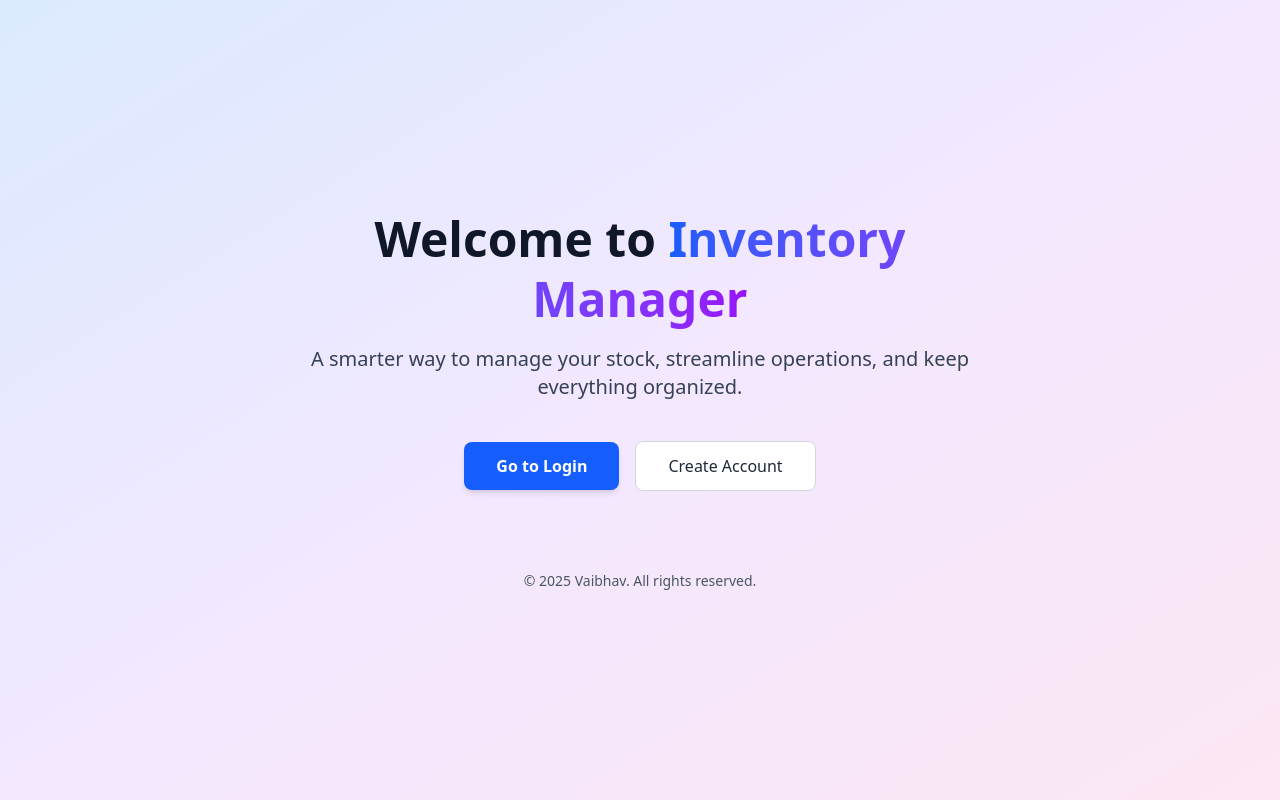
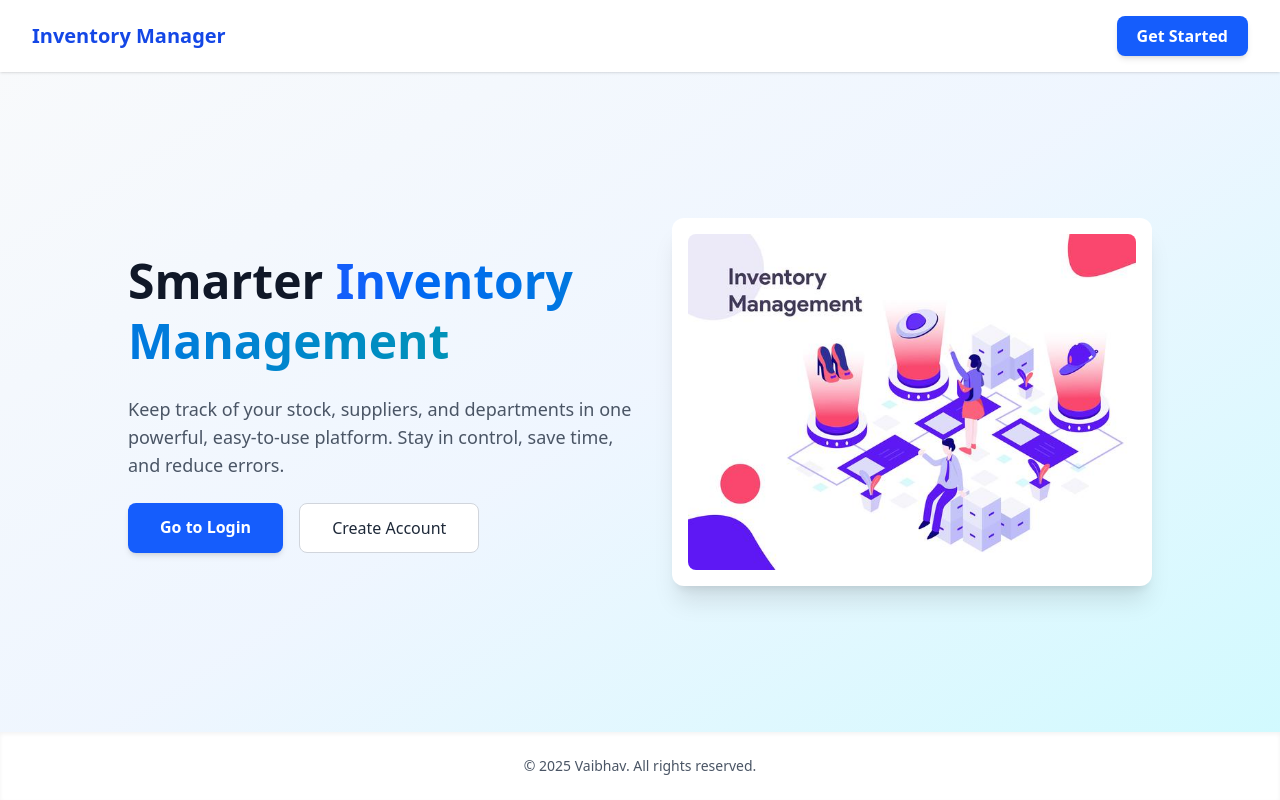
Before and after one commit to vaibhavhumain/inventory-frontend-, a Next.js app: page / in a window 1280 px wide. Built offline with nearby package versions, Linux system fonts and the light colour scheme.

Commit message:
Added new

```diff
--- a/components/Navbar.js
+++ b/components/Navbar.js
@@ -26,9 +26,8 @@ export default function Navbar() {
     { href: "/feed", label: "Feed Stock" },
     { href: "/issue", label: "Issue Stock" },
     { href: "/items", label: "Items" },
-    { href: "/analytics", label: "Analytics" },
+    // { href: "/analytics", label: "Analytics" },
   ];
-
   return (
     <nav className="bg-white shadow-md border-b sticky top-0 z-50">
       <div className="max-w-7xl mx-auto px-4 sm:px-6 lg:px-8">
--- a/src/app/analytics/page.js
+++ b/src/app/analytics/page.js
@@ -5,12 +5,17 @@ import AnalysisCard from "../../../components/AnalysisCard";
 import AnalysisCharts from "../../../components/AnalysisCharts";
 import Navbar from "../../../components/Navbar";
 import API from "../../../utils/api";
-import { TrendingUp, AlertTriangle, Package } from "lucide-react";
+import {
+  Package,
+  AlertTriangle,
+  TrendingDown,
+  BarChart3,
+} from "lucide-react";
 
 // Utility to get start/end of a month
 function getMonthRange(year, month) {
   const startDate = new Date(year, month, 1);
-  const endDate = new Date(year, month + 1, 0); // last day of month
+  const endDate = new Date(year, month + 1, 0);
   return {
     startDate: startDate.toISOString().split("T")[0],
     endDate: endDate.toISOString().split("T")[0],
@@ -24,29 +29,29 @@ export default function AnalyticsPage() {
   const [stockValue, setStockValue] = useState(null);
   const [consumption, setConsumption] = useState([]);
   const [reorder, setReorder] = useState([]);
-  const [turnover, setTurnover] = useState([]);
-  const [loading, setLoading] = useState(false); // ✅ NEW
+  const [monthlyTrend, setMonthlyTrend] = useState([]);
+  const [loading, setLoading] = useState(false);
 
   const fetchData = async (y, m) => {
     try {
-      setLoading(true); // ✅ start loading
+      setLoading(true);
       const { startDate, endDate } = getMonthRange(y, m);
 
-      const [valRes, conRes, reoRes, turRes] = await Promise.all([
+      const [valRes, conRes, reoRes, trendRes] = await Promise.all([
         API.get("/analysis/stock-value"),
         API.get("/analysis/consumption", { params: { startDate, endDate } }),
         API.get("/analysis/reorder"),
-        API.get("/analysis/turnover"),
+        API.get("/analysis/consumption-trend"), // new endpoint for monthly
       ]);
 
       setStockValue(valRes.data);
-      setConsumption(conRes.data);
+      setConsumption(conRes.data.consumption || []);
       setReorder(reoRes.data);
-      setTurnover(turRes.data);
+      setMonthlyTrend(trendRes.data || []);
     } catch (err) {
       console.error("Error loading analytics:", err);
     } finally {
-      setLoading(false); // ✅ stop loading
+      setLoading(false);
     }
   };
 
@@ -54,27 +59,37 @@ export default function AnalyticsPage() {
     fetchData(year, month);
   }, [year, month]);
 
-  // ✅ Calculate Fast vs Slow summary
-  const fastCount = turnover.filter((t) => t.type === "Fast-moving").length;
-  const slowCount = turnover.filter((t) => t.type === "Slow-moving").length;
+  const months = [
+    "January","February","March","April","May","June",
+    "July","August","September","October","November","December",
+  ];
 
-  const months = [
-    "January", "February", "March", "April", "May", "June",
-    "July", "August", "September", "October", "November", "December",
-  ];
+  // Derived values
+  const outOfStockCount = reorder.filter((r) => r.currentQty === 0).length;
+  const belowReorderCount = reorder.filter((r) => r.needsReorder).length;
+  const totalConsumption = consumption.reduce((sum, c) => sum + c.totalIssued, 0);
+
+  // Top 5 consumption
+  const top5Consumption = [...consumption]
+    .sort((a, b) => b.totalIssued - a.totalIssued)
+    .slice(0, 5)
+    .map((c) => ({
+      name: c.description || c.code || c._id,
+      value: c.totalIssued,
+    }));
 
   return (
     <>
       <Navbar />
       <div className="bg-gradient-to-br from-gray-50 via-blue-50 to-gray-100 min-h-screen p-8">
-        {/* Page Header */}
+        {/* Header */}
         <div className="max-w-7xl mx-auto flex flex-col sm:flex-row sm:items-center sm:justify-between mb-8">
           <div>
             <h1 className="text-3xl font-bold text-gray-800 flex items-center gap-2">
               📊 Inventory Analytics
             </h1>
             <p className="text-gray-500 mt-1">
-              Insights into stock usage, value, and performance.
+              A simple overview of stock health and usage.
             </p>
           </div>
 
@@ -108,7 +123,7 @@ export default function AnalyticsPage() {
 
         <div className="max-w-7xl mx-auto space-y-10">
           {/* Summary Cards */}
-          <div className="grid grid-cols-1 md:grid-cols-3 gap-6">
+          <div className="grid grid-cols-1 md:grid-cols-4 gap-6">
             <AnalysisCard
               title="Total Stock Value"
               value={stockValue?.totalStockValue?.toLocaleString("en-IN", {
@@ -120,57 +135,47 @@ export default function AnalyticsPage() {
             />
 
             <AnalysisCard
-              title="Items Below Reorder"
-              value={reorder.filter((r) => r.needsReorder).length}
-              icon={<AlertTriangle className="text-red-600" size={28} />}
+              title="Out of Stock Items"
+              value={outOfStockCount}
+              icon={<TrendingDown className="text-red-600" size={28} />}
               color="red"
             />
 
             <AnalysisCard
-              title="Fast-moving Items"
-              value={fastCount}
-              icon={<TrendingUp className="text-green-600" size={28} />}
+              title="Below Reorder"
+              value={belowReorderCount}
+              icon={<AlertTriangle className="text-orange-500" size={28} />}
+              color="orange"
+            />
+
+            <AnalysisCard
+              title={`Consumption (${months[month]})`}
+              value={totalConsumption}
+              icon={<BarChart3 className="text-green-600" size={28} />}
               color="green"
             />
           </div>
 
           {/* Charts */}
           <div className="grid grid-cols-1 lg:grid-cols-2 gap-6">
-            {/* Consumption by Item */}
+            {/* Top 5 Issued */}
             <div className="bg-white rounded-2xl shadow-lg p-6 hover:shadow-xl transition">
               <AnalysisCharts
-                title={`Consumption by Item (${months[month]} ${year})`}
+                title={`Top 5 Issued Items (${months[month]} ${year})`}
                 type="bar"
-                data={
-                  consumption.consumption?.map((c) => ({
-                    name: c.description || c.code || c._id,
-                    value: c.totalIssued,
-                  })) || []
-                }
+                data={top5Consumption}
               />
             </div>
 
-            {/* Turnover Ratios */}
+            {/* Monthly Trend */}
             <div className="bg-white rounded-2xl shadow-lg p-6 hover:shadow-xl transition">
               <AnalysisCharts
-                title="Turnover Ratio (by Item)"
-                type="bar"
-                data={turnover.map((t) => ({
-                  name: t.itemCode,
-                  value: Number(t.turnoverRatio.toFixed(2)),
+                title="Issues Over Time"
+                type="line"
+                data={monthlyTrend.map((t) => ({
+                  name: `${months[t.month - 1]} ${t.year}`,
+                  value: t.totalIssued,
                 }))}
-              />
-            </div>
-
-            {/* Fast vs Slow-moving */}
-            <div className="bg-white rounded-2xl shadow-lg p-6 hover:shadow-xl transition lg:col-span-2">
-              <AnalysisCharts
-                title="Fast vs Slow Moving Items"
-                type="pie"
-                data={[
-                  { name: "Fast-moving", value: fastCount },
-                  { name: "Slow-moving", value: slowCount },
-                ]}
               />
             </div>
           </div>
--- a/src/app/page.js
+++ b/src/app/page.js
@@ -3,42 +3,65 @@ import Link from "next/link";
 
 export default function Landing() {
   return (
-    <div className="min-h-screen flex flex-col items-center justify-center p-8 bg-gradient-to-br from-blue-100 via-purple-100 to-pink-100">
-      <div className="text-center max-w-2xl">
-        {/* Title */}
+    <div className="min-h-screen bg-gradient-to-br from-gray-50 via-blue-50 to-cyan-100 flex flex-col">
+      {/* Navbar */}
+      <header className="flex justify-between items-center px-8 py-4 bg-white shadow-sm">
+        <div className="text-xl font-bold text-blue-700">Inventory Manager</div>
+        <nav className="hidden md:flex gap-6 text-gray-700 font-medium">
+        </nav>
+        <Link
+          href="/register"
+          className="px-5 py-2 rounded-lg bg-blue-600 text-white font-semibold shadow-md hover:bg-blue-700 transition"
+        >
+          Get Started
+        </Link>
+      </header>
+
+      {/* Hero Section */}
+      <main className="flex flex-col-reverse md:flex-row items-center justify-between flex-1 px-8 md:px-16 lg:px-32">
+        {/* Left content */}
+        <div className="max-w-lg text-center md:text-left space-y-6">
           <h1 className="text-4xl md:text-5xl font-extrabold text-gray-900 leading-tight">
-          Welcome to{" "}
-          <span className="bg-gradient-to-r from-blue-600 to-purple-600 bg-clip-text text-transparent">
-            Inventory Manager
+            Smarter{" "}
+            <span className="bg-gradient-to-r from-blue-600 to-cyan-600 bg-clip-text text-transparent">
+              Inventory Management
             </span>
           </h1>
-
-        {/* Subtitle */}
-        <p className="mt-4 text-gray-700 text-lg md:text-xl">
-          A smarter way to manage your stock, streamline operations, and keep everything organized.
+          <p className="text-lg text-gray-600">
+            Keep track of your stock, suppliers, and departments in one
+            powerful, easy-to-use platform. Stay in control, save time, and
+            reduce errors.
           </p>
-
-        {/* CTA Buttons */}
-        <div className="mt-10 flex flex-col sm:flex-row items-center justify-center gap-4">
+          <div className="flex flex-col sm:flex-row gap-4 justify-center md:justify-start">
             <Link
               href="/login"
-            className="px-8 py-3 rounded-lg bg-blue-600 text-white font-semibold shadow-md
-            transform transition-all duration-300 hover:scale-105 hover:shadow-lg active:scale-95"
+              className="px-8 py-3 rounded-lg bg-blue-600 text-white font-semibold shadow-md hover:bg-blue-700 transition"
             >
               Go to Login
             </Link>
             <Link
               href="/register"
-            className="px-8 py-3 rounded-lg border border-gray-300 bg-white text-gray-800 font-medium
-            transform transition-all duration-300 hover:scale-105 hover:shadow-md active:scale-95"
+              className="px-8 py-3 rounded-lg border border-gray-300 bg-white text-gray-800 font-medium hover:shadow-md transition"
             >
               Create Account
             </Link>
           </div>
         </div>
 
+        {/* Right illustration */}
+        <div className="mb-10 md:mb-0 flex justify-center">
+          <div className="bg-white rounded-xl shadow-xl p-4 transform transition duration-500 hover:scale-105 hover:shadow-2xl">
+            <img
+              src="/inventory-illustration.jpg"
+              alt="Inventory Illustration"
+              className="w-full max-w-md rounded-lg"
+            />
+          </div>
+        </div>
+      </main>
+
       {/* Footer */}
-      <footer className="mt-20 text-sm text-gray-600">
+      <footer className="py-6 text-center text-sm text-gray-600 bg-white shadow-inner">
         © {new Date().getFullYear()} Vaibhav. All rights reserved.
       </footer>
     </div>
```
Also changed, not shown: public/inventory-illustration.jpg (added). Lines whose indentation alone changed are shown as unchanged.
